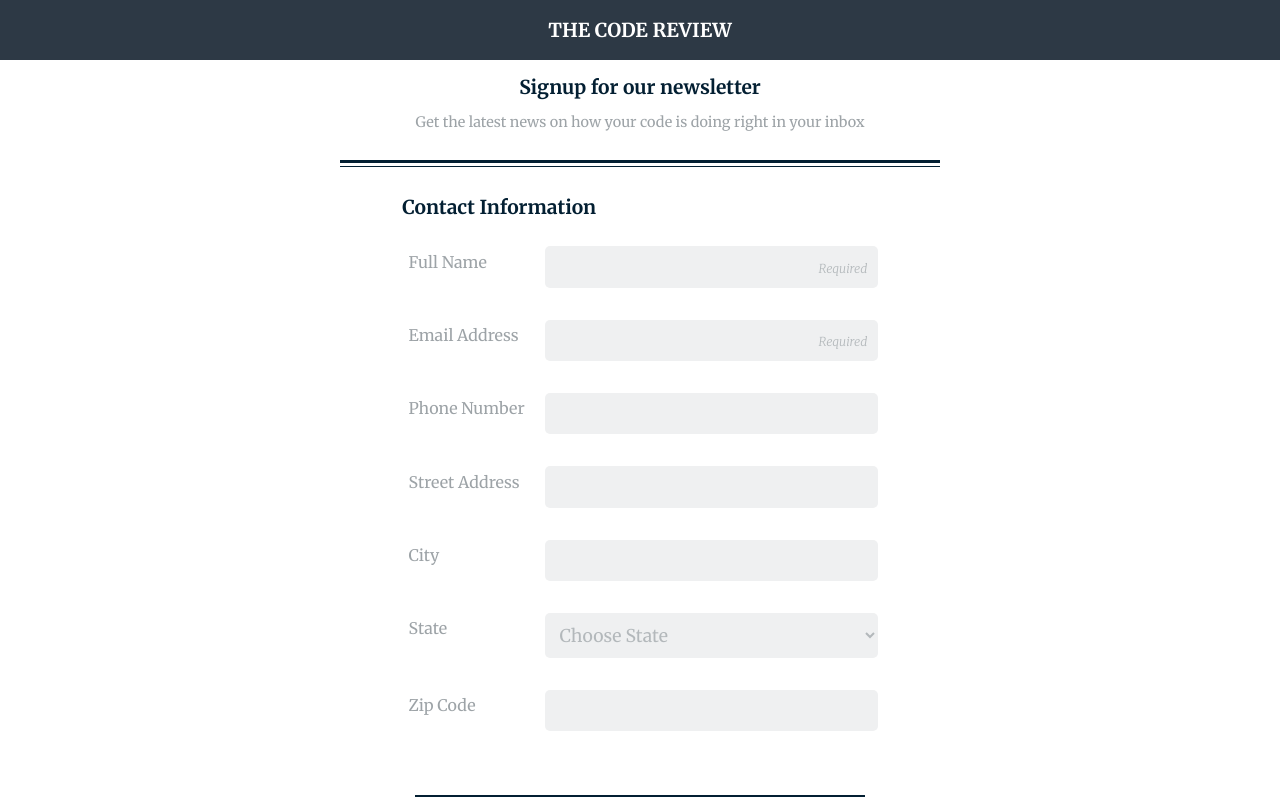
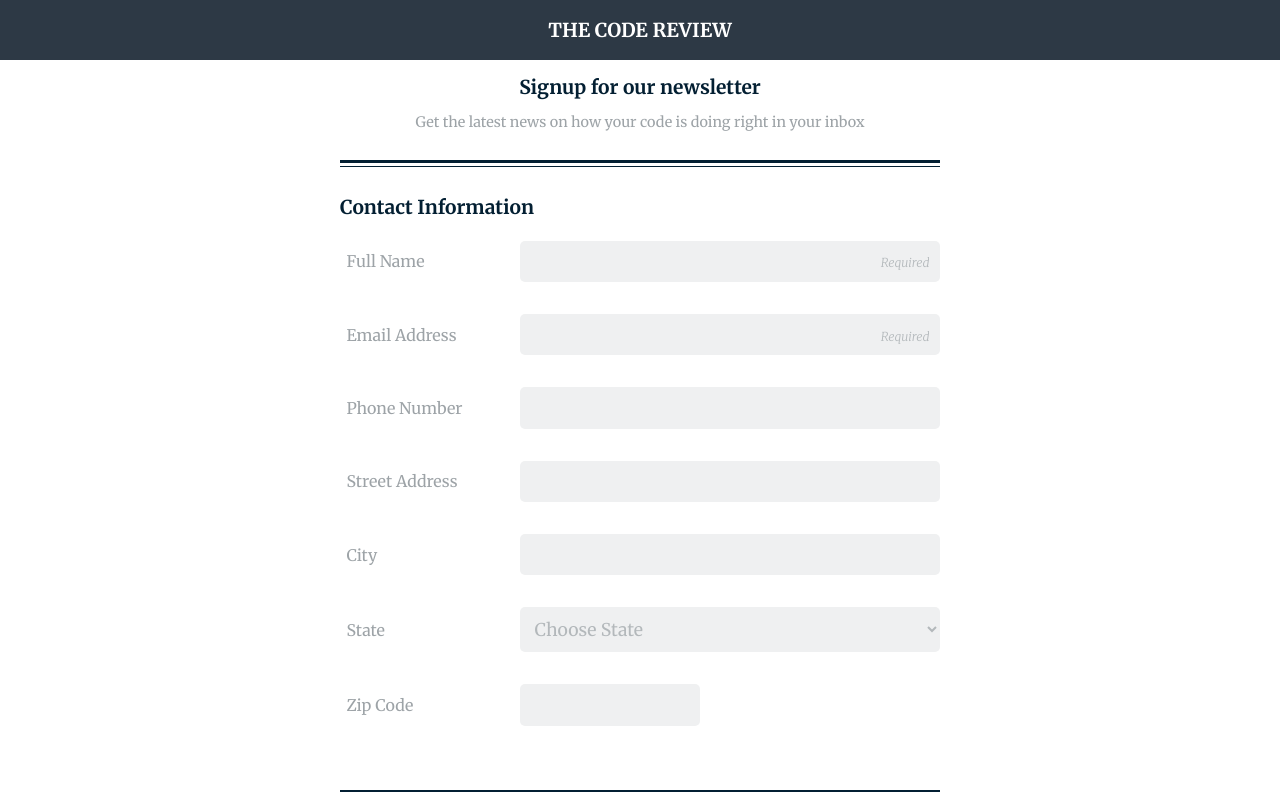
Before and after one commit to mindeby/Techdegree-Project-3, a plain HTML site: page index.html in a window 1280 px wide. Shown: the top 800 px of the page. Drawn offline with Linux system fonts and the light colour scheme.

Commit message:
final touches

```diff
--- a/css/styles.css
+++ b/css/styles.css
@@ -186,13 +186,16 @@ footer {
 @media (min-width: 768px) {
 
 
-  .breakpoint_container, fieldset {
+  .breakpoint_container, fieldset, form {
     max-width: 600px;
+    width: 100%;
     margin: auto;
+    padding: 0;
   }
 
-  .bottom_border {
+  .bottom_border, .top_border {
     width: 100%;
+    max-width: 100%;
   }
 
 
@@ -218,14 +221,17 @@ footer {
   fieldset:first-child label {
     max-width: 30%;
     margin-right: auto;
+    align-self: center;
   }
 
   input[type="zip"]{
     justify-content: flex-start;
-    margin-right: 0;
-    align-self:auto;
-    min-width: 0;
-    max-width: 50%;
+    margin-right: 40%;
+    width: 30%;
+  }
+
+  textarea {
+    margin-bottom: 2em;
   }
 
 }
```
